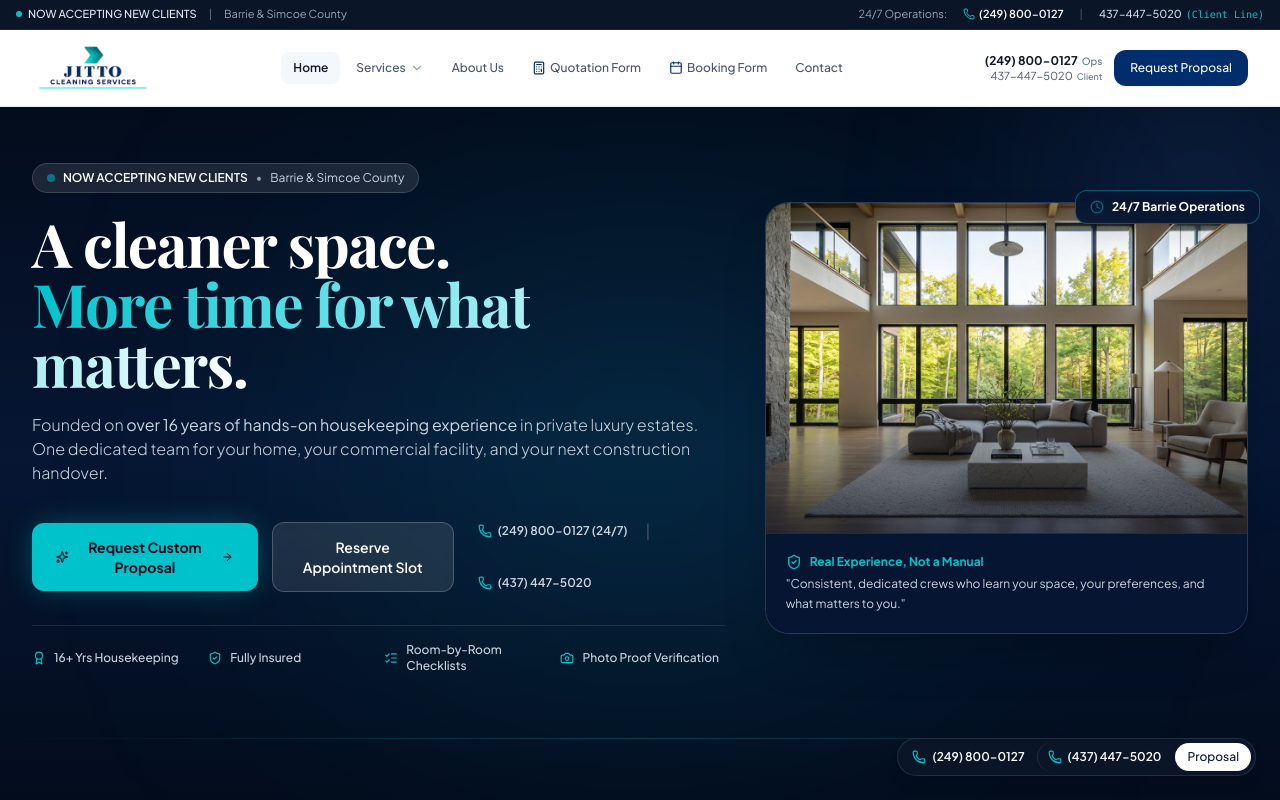
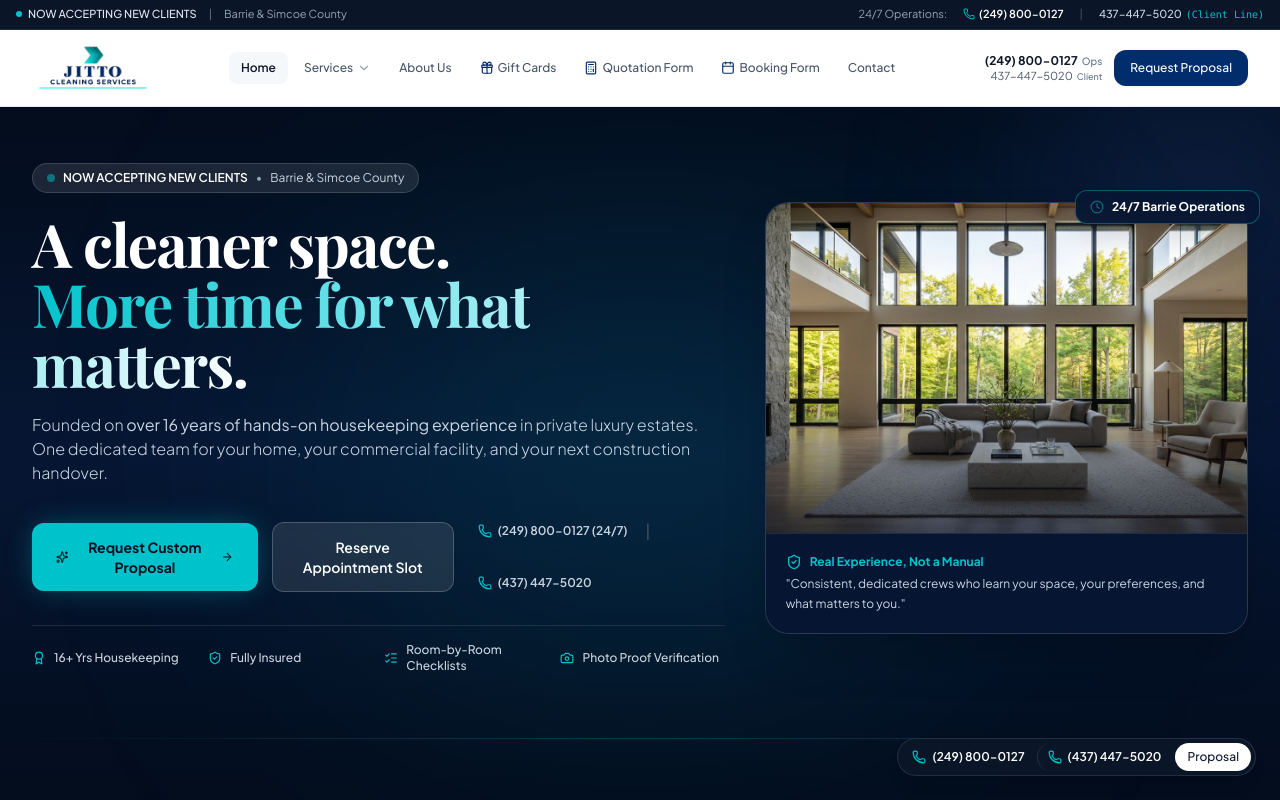
Before and after one commit to ur2dboi/cleaning-, a React (Vite) app: page / in a window 1280 px wide. Shown: the top 800 px of the page. Built offline with nearby package versions, Linux system fonts and the light colour scheme; a web font is replaced by a local one.

Commit message:
feat(nav): add Gift Cards to desktop and mobile menus

```diff
--- a/src/components/Navbar.tsx
+++ b/src/components/Navbar.tsx
@@ -13,7 +13,8 @@ import {
   Truck,
   Calculator,
   Calendar,
-  CheckCircle2
+  CheckCircle2,
+  Gift
 } from 'lucide-react';
 
 interface NavbarProps {
@@ -188,6 +189,18 @@ export const Navbar: React.FC<NavbarProps> = ({ currentPage, onNavigate }) => {
             </button>
 
             <button
+              onClick={() => handleNav('gift-cards')}
+              className={`flex items-center gap-1 px-3 py-2 rounded-lg transition-colors ${
+                currentPage === 'gift-cards'
+                  ? 'text-slate-900 font-semibold bg-slate-100/70'
+                  : 'hover:text-slate-900 hover:bg-slate-50'
+              }`}
+            >
+              <Gift className="w-3.5 h-3.5 text-jitto-navy" />
+              <span>Gift Cards</span>
+            </button>
+
+            <button
               onClick={() => handleNav('quote')}
               className={`flex items-center gap-1 px-3 py-2 rounded-lg transition-colors ${
                 currentPage === 'quote'
@@ -359,6 +372,16 @@ export const Navbar: React.FC<NavbarProps> = ({ currentPage, onNavigate }) => {
             </button>
 
             <button
+              onClick={() => handleNav('gift-cards')}
+              className={`w-full flex items-center gap-2.5 px-3 py-2.5 min-h-[44px] rounded-lg ${
+                currentPage === 'gift-cards' ? 'bg-slate-100 font-semibold text-slate-900' : 'hover:bg-slate-50 text-slate-800'
+              }`}
+            >
+              <Gift className="w-4 h-4 text-jitto-navy" />
+              <span>Gift Cards</span>
+            </button>
+
+            <button
               onClick={() => handleNav('contact')}
               className="w-full text-left px-3 py-2.5 min-h-[44px] flex items-center rounded-lg hover:bg-slate-50 text-slate-800"
             >
```
